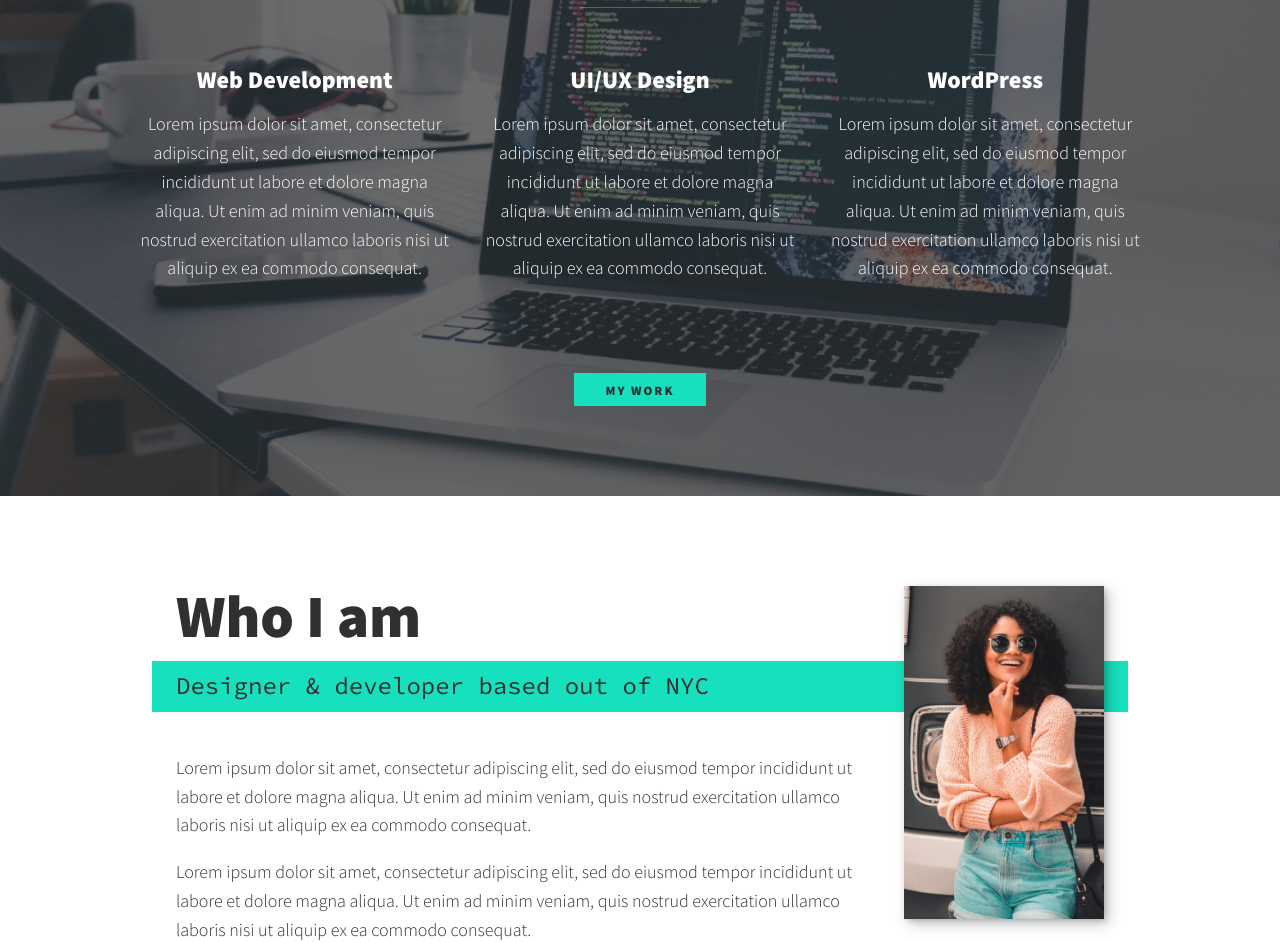
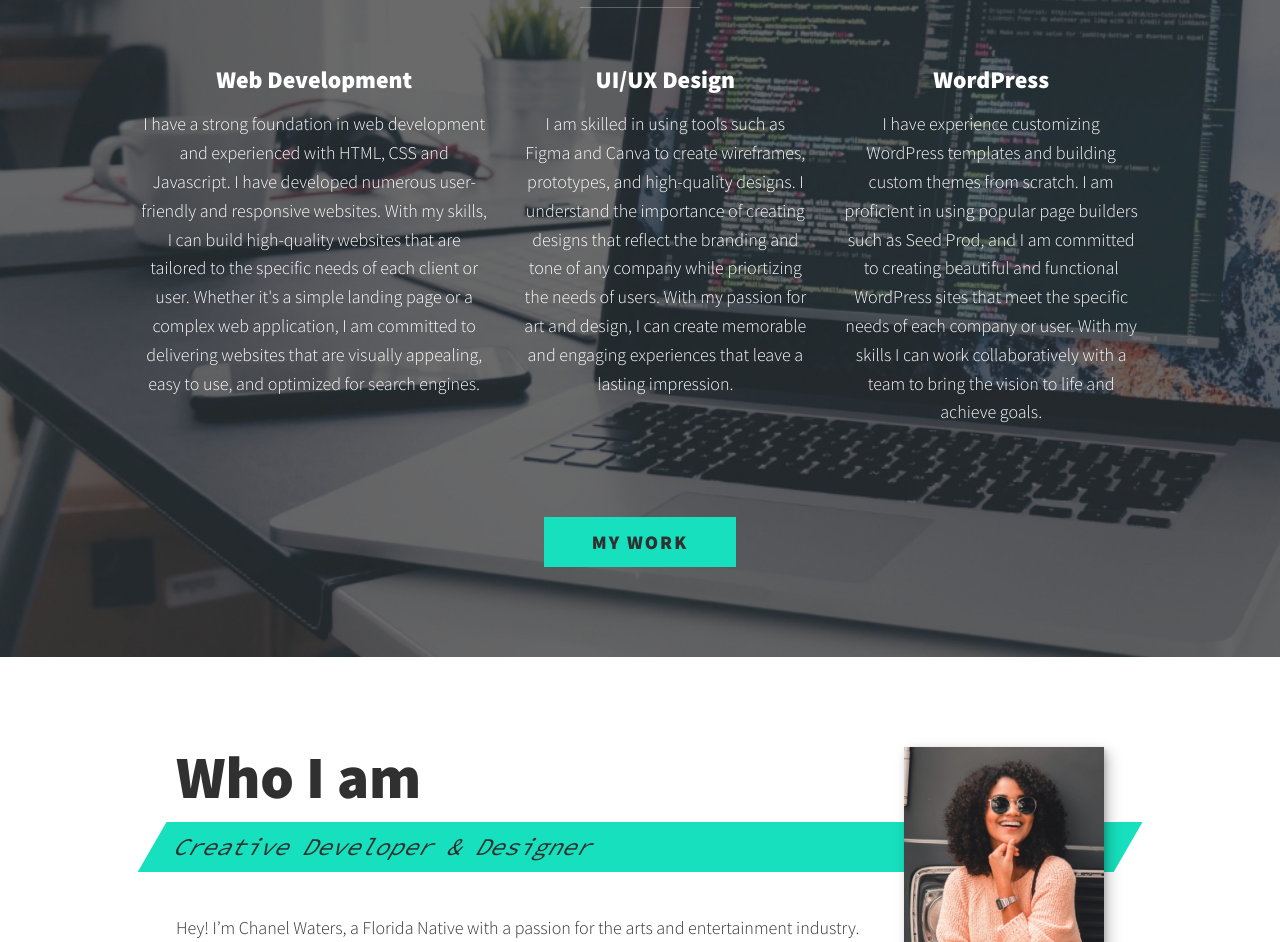
Before and after one commit to chaneldevelops/chaneldevelops.github.io, a plain HTML site: page index.html in a window 1280 px wide. Shown: the part 657-1599 px from the top of the page. Drawn offline with nearby package versions, Linux system fonts and the light colour scheme.

Commit message:
What I Do & Who I am update
- Changed “work” btn size
- Added Github and LinkedIn url’s
- Update content for What I do => My skills
- Updated content for Who I am
- Added a slant to the title rectangle backgrounds

```diff
--- a/css/style.css
+++ b/css/style.css
@@ -77,7 +77,7 @@ strong { font-weight: var(--fw-bold) }
     color: var(--clr-dark);
     text-decoration: none;
     cursor: pointer;
-    font-size: .8rem;
+    font-size: 1.2rem;
     text-transform: uppercase;
     letter-spacing: 2px;
     font-weight: var(--fw-bold);
@@ -125,6 +125,7 @@ h3 { font-size: var(--fs-h3) }
     padding: .25em 1em;
     font-family: var(--ff-secondary);
     margin-bottom: 1em;
+    transform: skew(-30deg);
 }
 
 .section__subtitle--work {
--- a/index.html
+++ b/index.html
@@ -45,21 +45,36 @@
 
         <!-- My services -->
         <section class="my-services" id="services">
-            <h2 class="section__title section__title--services">What I do</h2>
+            <h2 class="section__title section__title--services">My skills</h2>
             <div class="services">
                 <div class="service">
                     <h3>Web Development</h3>
-                    <p>Lorem ipsum dolor sit amet, consectetur adipiscing elit, sed do eiusmod tempor incididunt ut labore et dolore magna aliqua. Ut enim ad minim veniam, quis nostrud exercitation ullamco laboris nisi ut aliquip ex ea commodo consequat.</p>
+                    <p>I have a strong foundation in web development and experienced with
+                        HTML, CSS and Javascript. I have developed numerous user-friendly and responsive websites.
+                        With my skills, I can build high-quality websites that are tailored to the specific needs
+                        of each client or user. Whether it's a simple landing page or a complex web application,
+                        I am committed to delivering websites that are visually appealing, easy to use, and optimized
+                        for search engines.
+                    </p>
                 </div> <!-- / service -->
 
                 <div class="service">
                     <h3>UI/UX Design</h3>
-                    <p>Lorem ipsum dolor sit amet, consectetur adipiscing elit, sed do eiusmod tempor incididunt ut labore et dolore magna aliqua. Ut enim ad minim veniam, quis nostrud exercitation ullamco laboris nisi ut aliquip ex ea commodo consequat.</p>
+                    <p>I am skilled in using tools such as Figma and Canva to create
+                        wireframes, prototypes, and high-quality designs. I understand the importance of creating designs that reflect
+                        the branding and tone of any company while priortizing the needs of users.
+                        With my passion for art and design, I can create memorable and
+                        engaging experiences that leave a lasting impression.
+                    </p>
                 </div> <!-- / service -->
 
                 <div class="service">
                     <h3>WordPress</h3>
-                    <p>Lorem ipsum dolor sit amet, consectetur adipiscing elit, sed do eiusmod tempor incididunt ut labore et dolore magna aliqua. Ut enim ad minim veniam, quis nostrud exercitation ullamco laboris nisi ut aliquip ex ea commodo consequat.</p>
+                    <p>I have experience customizing WordPress templates and building custom themes from scratch. I am
+                        proficient in using popular page builders such as Seed Prod, and I am committed to creating
+                        beautiful and functional WordPress sites that meet the specific needs of each company or user. With my
+                        skills I can work collaboratively with a team to bring the vision to life and achieve goals.
+                    </p>
                 </div> <!-- / service -->
             </div> <!-- / services -->
 
@@ -70,11 +85,14 @@
         <!-- About me -->
         <section class="about-me" id="about">
            <h2 class="section__title section__title--about">Who I am</h2>
-           <p class="section__subtitle section__subtitle--about">Designer & developer based out of NYC</p>
+           <p class="section__subtitle section__subtitle--about">Creative Developer & Designer</p>
 
            <div class="about-me__body">
-               <p>Lorem ipsum dolor sit amet, consectetur adipiscing elit, sed do eiusmod tempor incididunt ut labore et dolore magna aliqua. Ut enim ad minim veniam, quis nostrud exercitation ullamco laboris nisi ut aliquip ex ea commodo consequat.</p>
-               <p>Lorem ipsum dolor sit amet, consectetur adipiscing elit, sed do eiusmod tempor incididunt ut labore et dolore magna aliqua. Ut enim ad minim veniam, quis nostrud exercitation ullamco laboris nisi ut aliquip ex ea commodo consequat.</p>
+               <p>Hey! I’m Chanel Waters, a Florida Native with a passion for the arts and entertainment industry. With a background in film, I’ve always been drawn to the power of visual storytelling and the creative process.</p>
+               <p>In addition to my work as a front-end developer, I enjoy creating art, playing instruments, writing stories and scripts. As a creative individual, I am always striving to be a part of something bigger than myself.
+                I believe that every project I work on has the potential to make a positive impact on the world, and I am passionate about using my skills to bring those ideas to life.
+               </p>
+               <p>With my unique blend of technical skill and creative vision, I am confident I can bring value to any project or team. I am committed to delivering results that exceed expectations and make a difference in the lives of others.</p>
            </div>
 
            <img src="img/dev-jane-02.jpg" alt="Jane leaning against a bus" class="about-me__img">
@@ -155,12 +173,12 @@
                     </a>
                 </li> -->
                 <li class="social-list__item">
-                    <a class="social-list__link" href="https://twitter.com">
+                    <a class="social-list__link" href="https://www.linkedin.com/in/chanel-thedesigner/">
                         <i class="fab fa-linkedin-in"></i>
                     </a>
                 </li>
                 <li class="social-list__item">
-                    <a class="social-list__link" href="https://github.com">
+                    <a class="social-list__link" href="https://github.com/chaneldevelops">
                         <i class="fab fa-github"></i>
                     </a>
                 </li>
```
